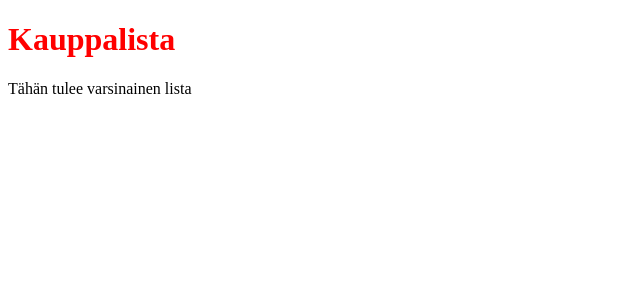
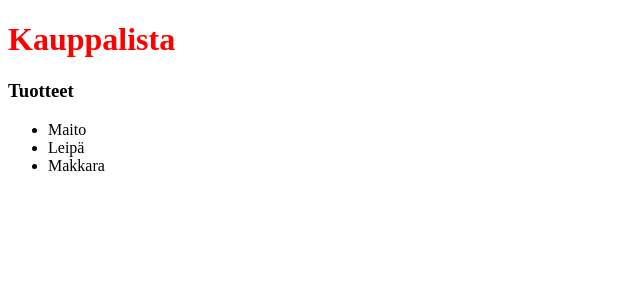
Before and after one commit to pelammin77/Angular-kauppalista, an Angular app in the folder kauppalista/: page / in a window 1280 px wide. Shown: the top 300 px of the page, without its empty margins (0-640 px from the left). Built offline with nearby package versions, Linux system fonts and the light colour scheme.

Commit message:
lista toimivaksi

```diff
--- a/kauppalista/src/app/app.component.ts
+++ b/kauppalista/src/app/app.component.ts
@@ -1,11 +1,10 @@
 import { Component } from '@angular/core';
-//import {ListaComponent} from './lista/lista.component';
+
 
 @Component({
   selector: 'app-root',
   templateUrl: './app.component.html',
-  styleUrls: ['./app.component.css'],
-  // tslint:disable-next-line:whitespace
+  styleUrls: ['./app.component.css']
 })
 export class AppComponent {
   title = 'Kauppalista';
--- a/kauppalista/src/app/lista/lista.component.html
+++ b/kauppalista/src/app/lista/lista.component.html
@@ -1,4 +1,10 @@
-<p>
-  Tähän tulee varsinainen lista
+<h3>  Tuotteet </h3>
+ <ul>
+ <li *ngFor="let tuote of tuotteet">
 
-</p>
+  {{tuote.text}}
+
+ </li>
+
+
+ </ul>
--- a/kauppalista/src/app/lista/lista.component.ts
+++ b/kauppalista/src/app/lista/lista.component.ts
@@ -6,10 +6,23 @@ import { Component, OnInit } from '@angular/core';
   styleUrls: ['./lista.component.css']
 })
 export class ListaComponent implements OnInit {
-
+   tuotteet;
   constructor() { }
 
   ngOnInit() {
+
+    this.tuotteet = [
+      {
+        text: 'Maito'
+      },
+      {
+        text: 'Leipä'
+      },
+
+      {
+        text: 'Makkara'
+      }
+    ];
   }
 
 }
```
